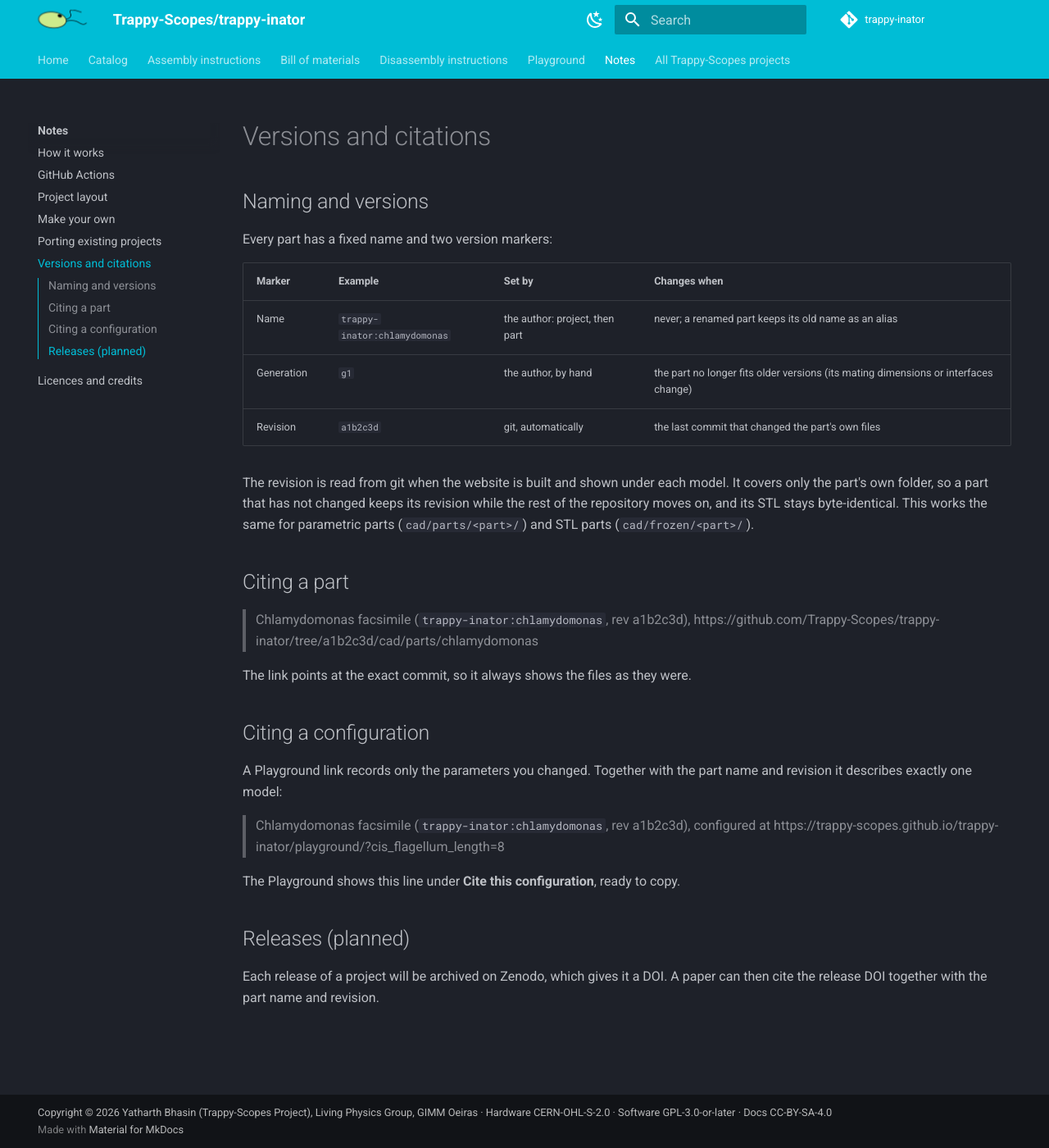
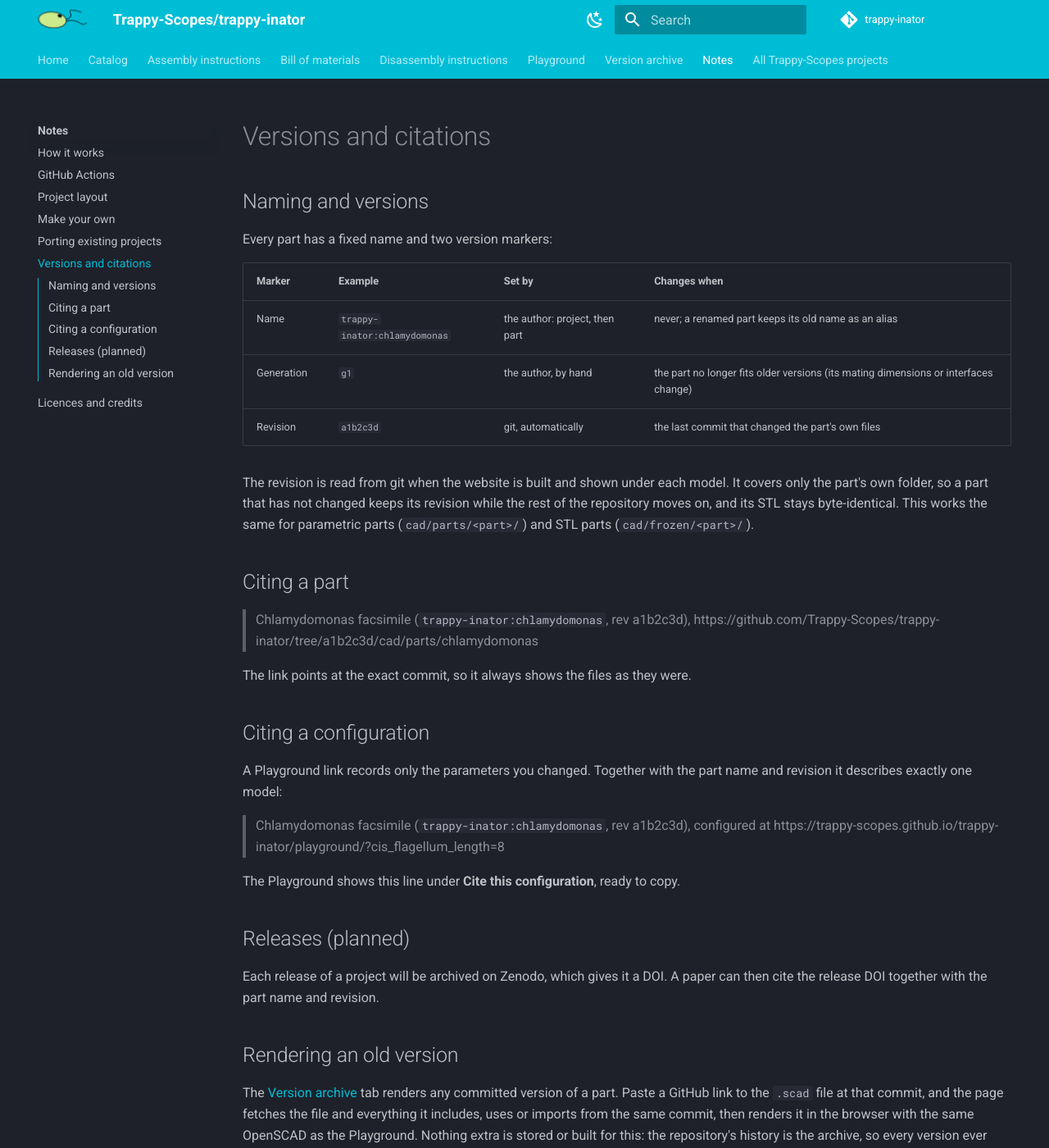
Before and after one commit to Trappy-Scopes/trappy-inator, an MkDocs documentation site: the page built from docs/notes/versions-and-citations.md, in a window 1280 px wide and 1400 px high. Shown: the whole window at 82% size. Built offline with MkDocs 1.6.1 and Material for MkDocs 9.7.7, drawn with Linux system fonts in a browser that asks for light colours; comment, search, counter and statistics services are not loaded; some of the changed text lies outside the part shown.

Commit message:
Add a Version archive tab that renders any committed .scad from a link
Paste a GitHub link to a .scad file at a commit; the page fetches the file
and whatever it includes, uses or imports from the same commit, renders it
with the Playground's OpenSCAD worker and offers STL and 3MF downloads.
The worker now accepts extra files and a main path for this.

Co-Authored-By: Claude Opus 5.5 <noreply@anthropic.com>

```diff
--- a/docs/notes/versions-and-citations.md
+++ b/docs/notes/versions-and-citations.md
@@ -36,3 +36,11 @@ The Playground shows this line under **Cite this configuration**, ready to copy.
 
 Each release of a project will be archived on Zenodo, which gives it a DOI. A paper can then cite the release DOI
 together with the part name and revision.
+
+## Rendering an old version
+
+The [Version archive](../archive.md) tab renders any committed version of a part. Paste a GitHub link to the
+`.scad` file at that commit, and the page fetches the file and everything it includes, uses or imports from the
+same commit, then renders it in the browser with the same OpenSCAD as the Playground. Nothing extra is stored or
+built for this: the repository's history is the archive, so every version ever committed stays available as long
+as the repository is public.
--- a/docs/stylesheets/extra.css
+++ b/docs/stylesheets/extra.css
@@ -78,7 +78,15 @@
 .ti-link .md-clipboard { position: absolute; top: .5em; right: .5em; }
 .ti-downloads { display: flex; flex-wrap: wrap; gap: .5rem; align-items: center; margin: 1em 0; }
 .md-typeset .ti-downloads .md-button { padding: .45em 1.2em; font-size: .65rem; }
-#pg-download-status { font-size: .65rem; color: var(--md-default-fg-color--light); }
+.ti-va-form { display: flex; gap: .5rem; margin: 1em 0; }
+.ti-va-form input {
+  flex: 1; min-width: 0; font: inherit; font-size: .7rem; padding: .45em .8em; color: var(--md-default-fg-color);
+  background: var(--md-code-bg-color); border: 1px solid var(--md-default-fg-color--lightest); border-radius: .1rem;
+}
+.md-typeset .ti-va-form .md-button { padding: .45em 1.2em; font-size: .65rem; }
+.ti-va-missing { color: #ff5252; }
+#va-source { max-height: 30rem; overflow: auto; font-size: .62rem; }
+#va-download-status, #pg-download-status { font-size: .65rem; color: var(--md-default-fg-color--light); }
 @media screen and (max-width: 44.9375em) {
   .ti-row { grid-template-columns: minmax(0, 1fr) 3.2rem; }
   .ti-row .ti-label { grid-column: 1 / -1; }
--- a/mkdocs.yml
+++ b/mkdocs.yml
@@ -14,6 +14,7 @@ nav:
   - Bill of materials: bom.md
   - Disassembly instructions: disassembly.md
   - Playground: playground.md
+  - Version archive: archive.md
   - Notes:
       - notes/index.md
       - How it works: notes/how-it-works.md
```
Also changed, not shown: docs/archive.md (added, +50 -0 lines), docs/assets/playground/archive.js (added, +115 -0 lines), docs/assets/playground/openscad-worker.js (+12 -5 lines).
